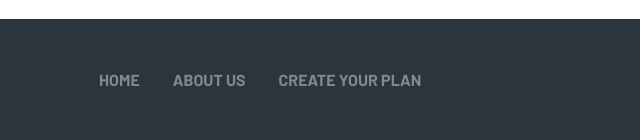
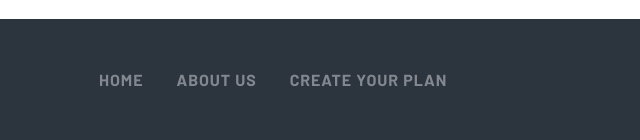
Before and after one commit to sulaymonss/coffee-old, a plain HTML site: page index.html in a window 1280 px wide. Shown: the part 3816-3956 px from the top of the page, 357-997 px from the left. Drawn offline with Linux system fonts and the light colour scheme.

Commit message:
letter spacing added

```diff
--- a/css/style.css
+++ b/css/style.css
@@ -373,6 +373,7 @@ img{
     font-weight: bold;
     text-transform: uppercase;
     margin-right: 33px;
+    letter-spacing: 0.923077px;
 }
 
 .footer-link:hover{
```
